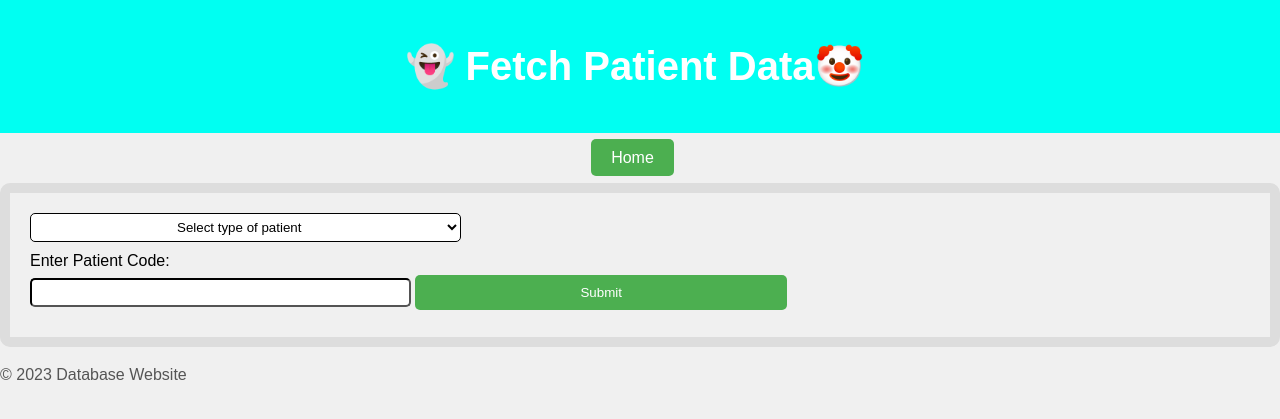
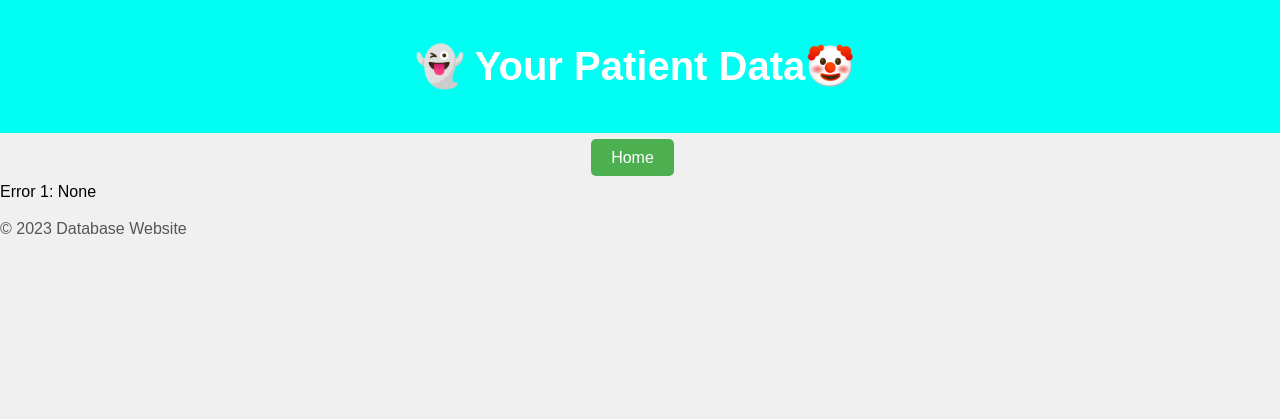
Before and after one commit to binhow612/database_website, a Flask app: page /docViewPatient in a window 1280 px wide. Shown: the top 419 px of the page. Run offline with Flask 3, Linux system fonts and the light colour scheme.

Commit message:
doctor security view patient

```diff
--- a/website/server.py
+++ b/website/server.py
@@ -7,6 +7,12 @@
 app = Flask(__name__)
 username = None
 password = None
+# doctor list for login
+doctor_list = {
+    "D00001": "00001",
+    "D00002": "00002",
+    "D00003": "00003",
+}
 
 @app.route('/')
 def index():
@@ -110,7 +116,6 @@
     # For GET requests, simply render the page
     return render_template("add_patient.html", message='')
 
-
 @app.route('/fetch_payment', methods = ['GET', 'POST'])
 def fetch_payment_route():
     if (request.method == 'POST'):
@@ -164,27 +169,21 @@
 
 @app.route('/docViewPatient', methods = ['GET', 'POST'])
 def fetch_patient_route2():
-    if (request.method == 'POST'):
-        try:
-            data = request.form
-            code = data['code']
-            type = data['patient_type']
-            # Call the main function in fetch_data.py
-            # result = fetch_data.fetch_data(username, password ,code, type="P")
-            result = fetch_data.fetch_patient_data(username, password ,code, type)
-            if result == "Error 1":
-                message = f"Error 1: No patient found with code {code}"
-            elif result == "Error 2":
-                message = f"Invalid patient type for patient with code {code}"
-            else:
-                # message = {f'{key}':f'{value}' for key, value in result.items()}
-                message = result
-            return render_template("docFetchPatient.html", message=message)
+    try:
+        code = doctor_list[username]
+        message1 = ''
+        message2 = ''
+        result1, result2 = fetch_data.fetch_doctor_data2(username, password ,code)
+        if not result1 and not result2:
+            message1 = f"There is no patients treated or examined by this doctor!"
+        else:
+            message1 = result1
+            message2 = result2
 
-        except Exception as e:
-            return render_template("docFetchPatient.html", message=f'Error 3: {str(e)}')
-    # For GET requests, simply render the page
-    return render_template("docFetchPatient.html", message='')
+        return render_template("docFetchPatient.html", message1=message1, message2=message2)
+
+    except Exception as e:
+        return render_template("docFetchPatient.html", message1=f'Error 1: {str(e)}', message2='')
 
 
 if __name__ == '__main__':
--- a/website/templates/docFetchPatient.html
+++ b/website/templates/docFetchPatient.html
@@ -3,7 +3,7 @@
   <head>
     <meta charset="UTF-8" />
     <meta name="viewport" content="width=device-width, initial-scale=1.0" />
-    <title>Fetch Patient Data</title>
+    <title>Fetch Doctor Data</title>
     <!-- Linking CSS file using url_for -->
     <link
       rel="stylesheet"
@@ -13,36 +13,64 @@
   </head>
   <body>
     <header>
-      <h1>Fetch Patient Data</h1>
+      <h1>Your Patient Data</h1>
     </header>
     <nav>
       <ul>
         <li><a href="#" id="button1">Home</a></li>
       </ul>
     </nav>
-    <form id="patientForm" action="#" method="post">
-      <select id="dropdown" name="patient_type" required>
-        <option value="" disabled selected hidden>
-          Select type of patient
-        </option>
-        <option value="OP">OP</option>
-        <option value="IP">IP</option>
-      </select>
-      <label for="code">Enter Patient Code:</label>
+    <!-- <form id="doctorForm" action="#" method="post">
+      <label for="code">Enter Doctor Code:</label>
       <input type="text" id="code" name="code" required />
       <button type="submit">Submit</button>
-    </form>
-    <!-- <pre> -->
-    <!-- </pre> -->
-    {% if message %} {% if (message[0]['patient_type'] == 'OP')%}
+    </form> -->
+
+    {% if message1 and (message1[0]['patient_type'] == 'IP') %}
+    <h3 style="margin-left: 100px">Inpatient table</h3>
     <table style="margin: 0px auto">
       <tr>
-        <th>Name</th>
-        <th>Phone num</th>
+        <th>Patient code</th>
+        <th>Patient name</th>
+        <th>Date of birth</th>
+        <th>Phone number</th>
         <th>Address</th>
-        <th>Doc Code</th>
+        <th>Visit</th>
+        <th>Admission date</th>
+        <th>Discharge date</th>
+        <th>Diagnosis</th>
+        <th>Treat number</th>
+        <th>Result</th>
+      </tr>
+
+      {% for value in message1 %}
+      <tr>
+        <td>{{ value['p_code'] }}</td>
+        <td>{{ value['fname'] }} {{ value['lname'] }}</td>
+        <td>{{ value['dob'] }}</td>
+        <td>{{ value['phone_number'] }}</td>
+        <td>{{ value['address'] }}</td>
+        <td>{{ value['record_no'] }}</td>
+        <td>{{ value['admission_date'] }}</td>
+        <td>{{ value['discharge_date'] }}</td>
+        <td>{{ value['diagnosis'] }}</td>
+        <td>{{ value['treatment_no'] }}</td>
+        <td>{{ value['result'] }}</td>
+      </tr>
+      {% endfor %}
+    </table>
+    {% else %} {{ message1 }} {% endif %} {% if message2 %}
+
+    <h3 style="margin-left: 100px">Outpatient table</h3>
+    <table style="margin: 0px auto">
+      <tr>
+        <th>Patient code</th>
+        <th>Patient name</th>
+        <th>Date of birth</th>
+        <th>Phone number</th>
+        <th>Address</th>
         <th>Exami_no</th>
-        <th>Exami_series_no</th>
+        <th>Visit</th>
         <th>Treat time</th>
         <th>Treat_date</th>
         <th>Next_date</th>
@@ -50,12 +78,13 @@
         <th>Diagnosis</th>
       </tr>
 
-      {% for value in message %}
+      {% for value in message2 %}
       <tr>
+        <td>{{ value['p_code'] }}</td>
         <td>{{ value['fname'] }} {{ value['lname'] }}</td>
+        <td>{{ value['dob'] }}</td>
         <td>{{ value['phone_number'] }}</td>
         <td>{{ value['address'] }}</td>
-        <td>{{ value['doc_code'] }}</td>
         <td>{{ value['exami_no'] }}</td>
         <td>{{ value['exami_series_no'] }}</td>
         <td>{{ value['treat_time'] }}</td>
@@ -66,40 +95,8 @@
       </tr>
       {% endfor %}
     </table>
-    {% else %} {% if (message[0]['patient_type'] == 'IP')%}
-    <table style="margin: 0px auto">
-      <tr>
-        <th>Patient name</th>
-        <th>Date of birth</th>
-        <th>Phone number</th>
-        <th>Address</th>
-        <th>Doctor code</th>
-        <th>Visit</th>
-        <th>Admission date</th>
-        <th>Discharge date</th>
-        <th>Diagnosis</th>
-        <th>Treat number</th>
-        <th>Result</th>
-      </tr>
+    {% else %} {{ message2 }} {% endif %}
 
-      {% for value in message %}
-      <tr>
-        <td>{{ value['fname'] }} {{ value['lname'] }}</td>
-        <td>{{ value['dob'] }}</td>
-        <td>{{ value['phone_number'] }}</td>
-        <td>{{ value['address'] }}</td>
-        <td>{{ value['doc_code'] }}</td>
-        <td>{{ value['record_no'] }}</td>
-        <td>{{ value['admission_date'] }}</td>
-        <td>{{ value['discharge_date'] }}</td>
-        <td>{{ value['diagnosis'] }}</td>
-        <td>{{ value['treatment_no'] }}</td>
-        <td>{{ value['result'] }}</td>
-      </tr>
-      {% endfor %}
-    </table>
-    {% else %} {{message}} {% endif %} {% endif %} {% else %} {{ message }} {%
-    endif %}
     <footer>
       <p>&copy; 2023 Database Website</p>
     </footer>
```
